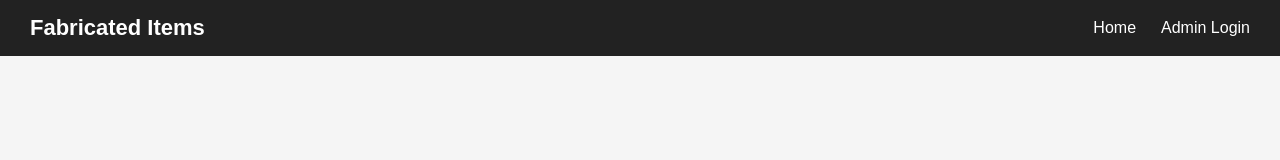
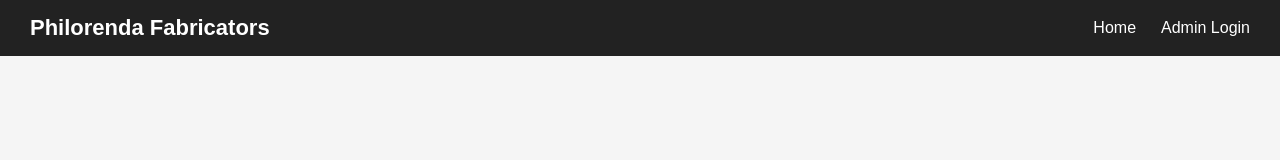
Before and after one commit to benniematiko/philoprefabfrontend, a React app: page /login in a window 1280 px wide. Shown: the top 160 px of the page. Built offline with nearby package versions, Linux system fonts and the light colour scheme; the HTML template or start-up script is replaced by a standard one.

Commit message:
added components

```diff
--- a/src/components/navbar/Navbar.jsx
+++ b/src/components/navbar/Navbar.jsx
@@ -5,7 +5,7 @@ function Navbar() {
   return (
     <nav className="navbar">
       <div className="navbar-brand">
-        <Link to="/">Fabricated Items</Link>
+        <Link to="/">Philorenda Fabricators </Link>
       </div>
       <div className="navbar-links">
         <Link to="/">Home</Link>
```
